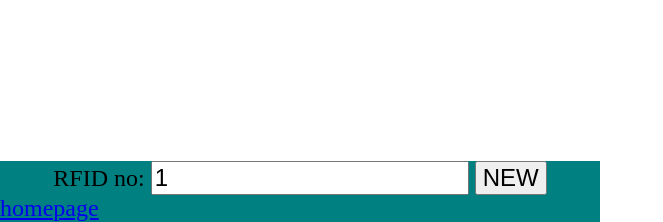
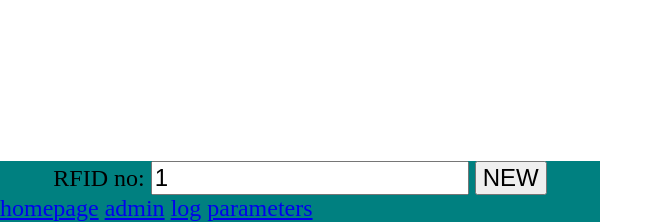
Before and after one commit to inttex/rpi_jukebox, a Flask app: template rpi_jukebox/api/templates/index.html in a window 1280 px wide. Shown: the part 578-800 px from the top of the page, without its empty margins (0-663 px from the left). Run offline with Flask 2, Linux system fonts and the light colour scheme; the template is opened without the code that fills it: most values are stand-ins (such as "Sample title", 1, 10 or a date in 2020); parts of the project's set-up code (start-up, migrations or seed data) failed here and were passed over.

Commit message:
put link to entry points in footer

```diff
--- a/rpi_jukebox/api/templates/base.html
+++ b/rpi_jukebox/api/templates/base.html
@@ -14,5 +14,8 @@
     <footer>
 	    <div id="footer">{% block footer %}{% endblock %}</div>
 	    <a href=/>homepage</a>
+	    <a href=/admin>admin</a>
+	    <a href=/log>log</a>
+	    <a href=/parameters>parameters</a>
     </footer>
 </html>
```
